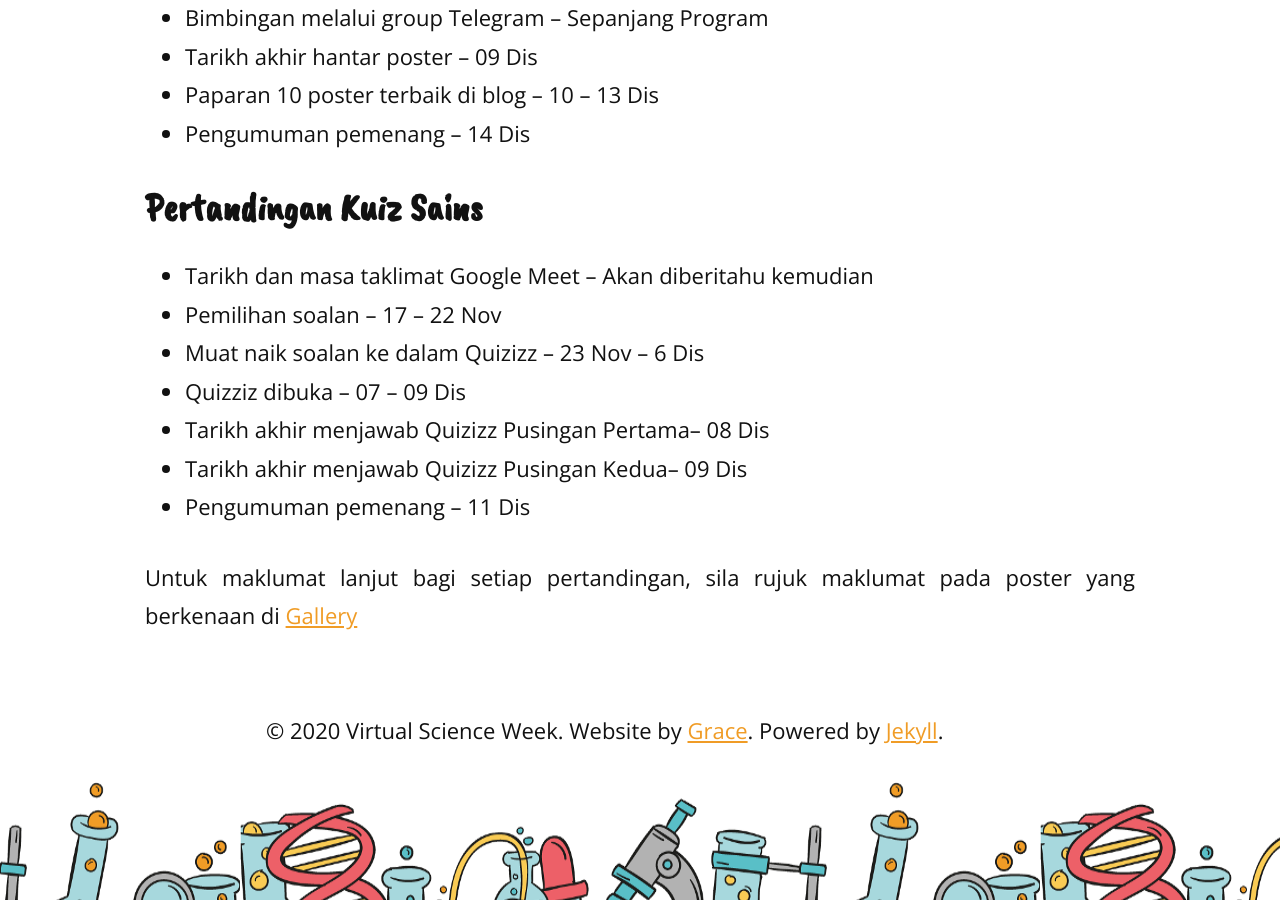
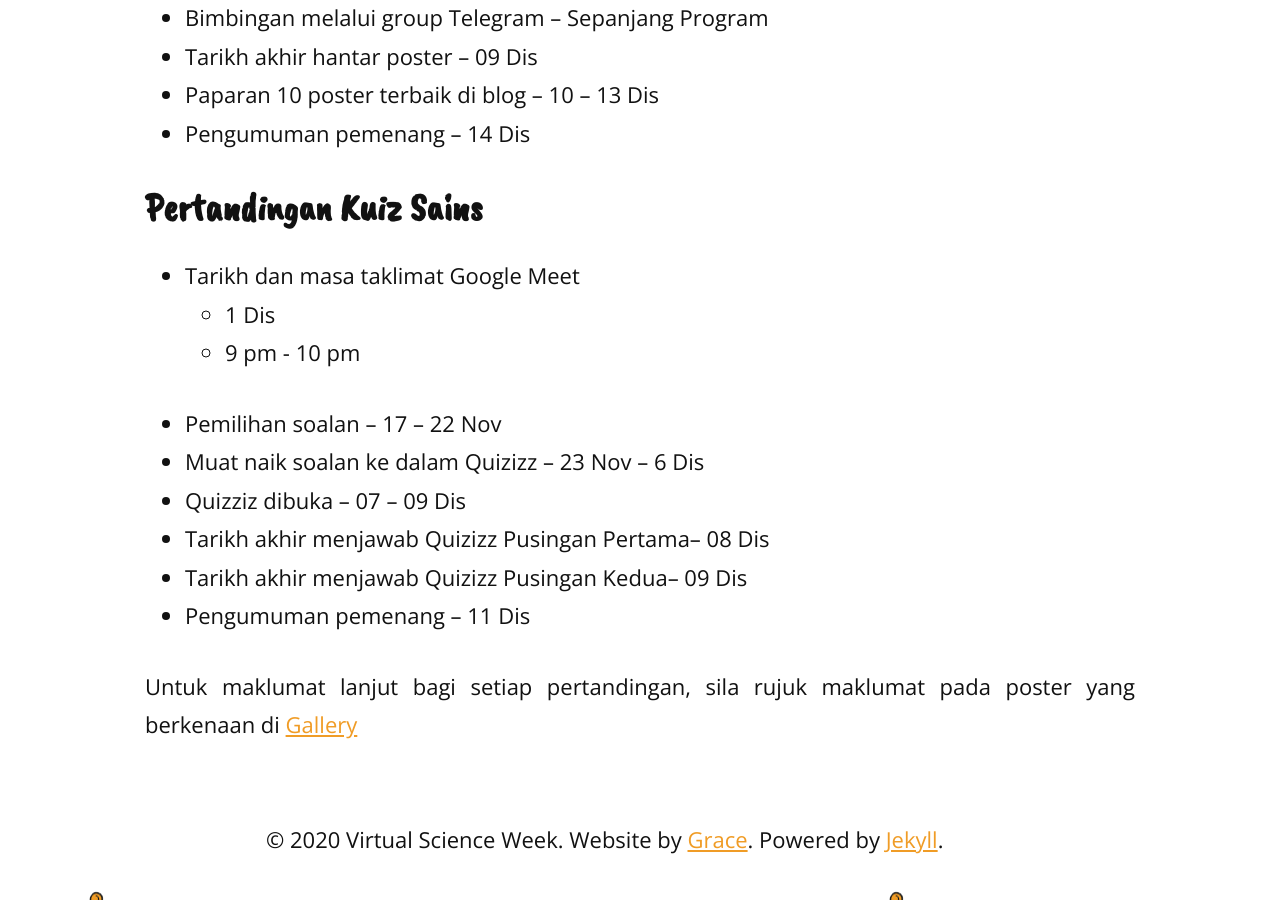
Before and after one commit to evangelistagrace/VSW2020, a Jekyll site: the page built from about.md, in a window 1280 px wide and 900 px high, scrolled down 6742 px. Built offline with Jekyll 4.4.1, drawn with Linux system fonts in a browser that asks for light colours; nearby versions of some CDN libraries.

Commit message:
Update about.md

```diff
--- a/about.md
+++ b/about.md
@@ -107,7 +107,9 @@ title: About Virtual Science Week 2020
 - Pengumuman pemenang – 14 Dis
 
 ### Pertandingan Kuiz Sains
-- Tarikh dan masa taklimat Google Meet – Akan diberitahu kemudian
+* Tarikh dan masa taklimat Google Meet
+    - 1 Dis
+    - 9 pm - 10 pm
 - Pemilihan soalan – 17 – 22 Nov
 - Muat naik soalan ke dalam Quizizz – 23 Nov – 6 Dis
 - Quizziz dibuka – 07 – 09 Dis
```
